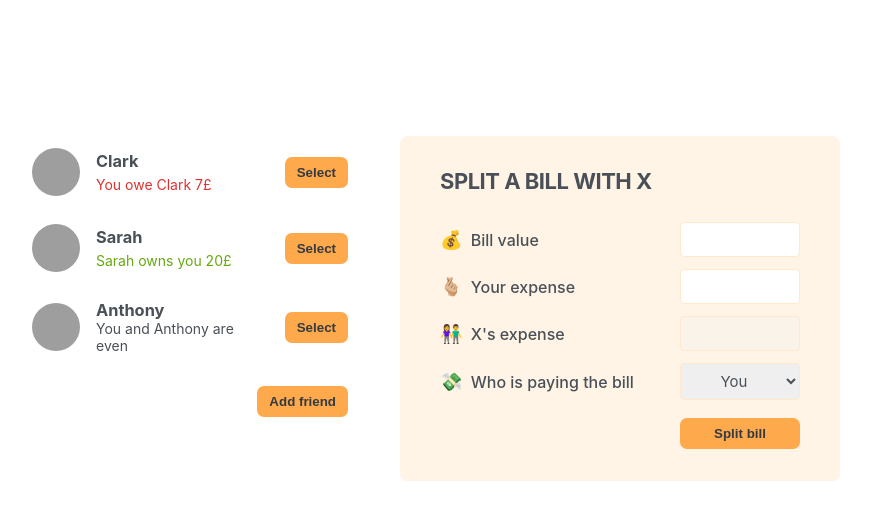
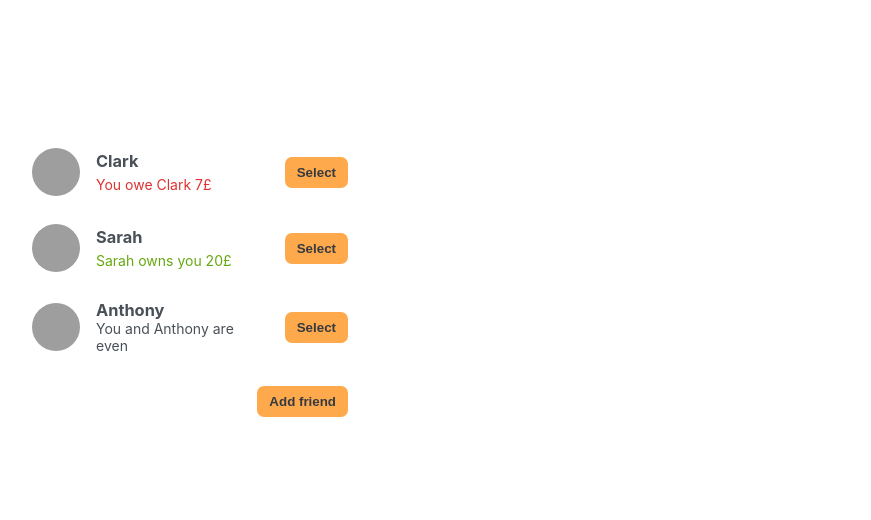
Before and after one commit to samuelmbp/eat-n-split, a React (Create React App) app: page / in a window 1280 px wide. Shown: the top 520 px of the page, without its empty margins (210-1081 px from the left). Built offline with nearby package versions, Linux system fonts and the light colour scheme; grey boxes are pictures that could not be loaded.

Commit message:
Can select a friend to split the bill with

```diff
--- a/src/App.js
+++ b/src/App.js
@@ -28,6 +28,7 @@
 const App = () => {
   const [friends, setFriends] = useState(initialFriends);
   const [showAddFriend, setShowAddFriend] = useState(false);
+  const [selectedFriend, setSelectedFriend] = useState(null);
 
   const handleShowAddFriend = () => {
     setShowAddFriend(!showAddFriend);
@@ -38,16 +39,27 @@
     setShowAddFriend(false);
   };
 
+  const handleSelection = (friend) => {
+    setSelectedFriend((curr) => (curr?.id === friend.id ? null : friend));
+    setShowAddFriend(false);
+  };
+
   return (
     <div className="app">
       <div className="sidebar">
-        <FriendsList friends={friends} />
+        <FriendsList
+          friends={friends}
+          selectedFriend={selectedFriend}
+          onSelection={handleSelection}
+        />
+
         {showAddFriend && <FormAddFriend onAddFriend={handleAddFriend} />}
-        <Button handleClick={handleShowAddFriend}>
+
+        <Button onClick={handleShowAddFriend}>
           {showAddFriend ? "Close" : "Add friend"}
         </Button>
       </div>
-      <FormSplitBill />
+      {selectedFriend && <FormSplitBill selectedFriend={selectedFriend} />}
     </div>
   );
 };
--- a/src/components/Button.jsx
+++ b/src/components/Button.jsx
@@ -1,8 +1,8 @@
 import React from "react";
 
-const Button = ({ children, handleClick }) => {
+const Button = ({ children, onClick }) => {
   return (
-    <button className="button" onClick={handleClick}>
+    <button className="button" onClick={onClick}>
       {children}
     </button>
   );
--- a/src/components/FormSplitBill.jsx
+++ b/src/components/FormSplitBill.jsx
@@ -1,9 +1,9 @@
 import Button from "./Button";
 
-const FormSplitBill = () => {
+const FormSplitBill = ({ selectedFriend }) => {
   return (
     <form action="" className="form-split-bill">
-      <h2>Split a bill with X</h2>
+      <h2>Split a bill with {selectedFriend.name}</h2>
 
       <label>💰 Bill value</label>
       <input type="text" />
@@ -11,13 +11,13 @@
       <label>🫰🏼 Your expense</label>
       <input type="text" />
 
-      <label>👫 X's expense</label>
+      <label>👫 {selectedFriend.name}'s expense</label>
       <input type="text" disabled />
 
       <label>💸 Who is paying the bill</label>
       <select>
         <option value="user">You</option>
-        <option value="friend">X</option>
+        <option value="friend">{selectedFriend.name}</option>
       </select>
 
       <Button>Split bill</Button>
--- a/src/components/Friend.jsx
+++ b/src/components/Friend.jsx
@@ -1,8 +1,10 @@
 import Button from "./Button";
 
-const Friend = ({ friend }) => {
+const Friend = ({ friend, onSelection, selectedFriend }) => {
+  const isSelected = selectedFriend?.id === friend.id;
+
   return (
-    <li>
+    <li className={isSelected ? "selected" : ""}>
       <img src={friend.image} alt={friend.name} />
       <h3>{friend.name}</h3>
       {friend.balance < 0 && (
@@ -16,7 +18,9 @@
         </p>
       )}
       {friend.balance === 0 && <p>You and {friend.name} are even</p>}
-      <Button>Select</Button>
+      <Button onClick={() => onSelection(friend)}>
+        {isSelected ? "Close" : "Select"}
+      </Button>
     </li>
   );
 };
--- a/src/components/FriendsList.jsx
+++ b/src/components/FriendsList.jsx
@@ -1,12 +1,17 @@
 import React from "react";
 import Friend from "./Friend";
 
-const FriendsList = ({ friends }) => {
+const FriendsList = ({ friends, selectedFriend, onSelection }) => {
   return (
     <div>
       <ul>
         {friends.map((friend) => (
-          <Friend friend={friend} key={friend.id} />
+          <Friend
+            friend={friend}
+            key={friend.id}
+            onSelection={onSelection}
+            selectedFriend={selectedFriend}
+          />
         ))}
       </ul>
     </div>
```
